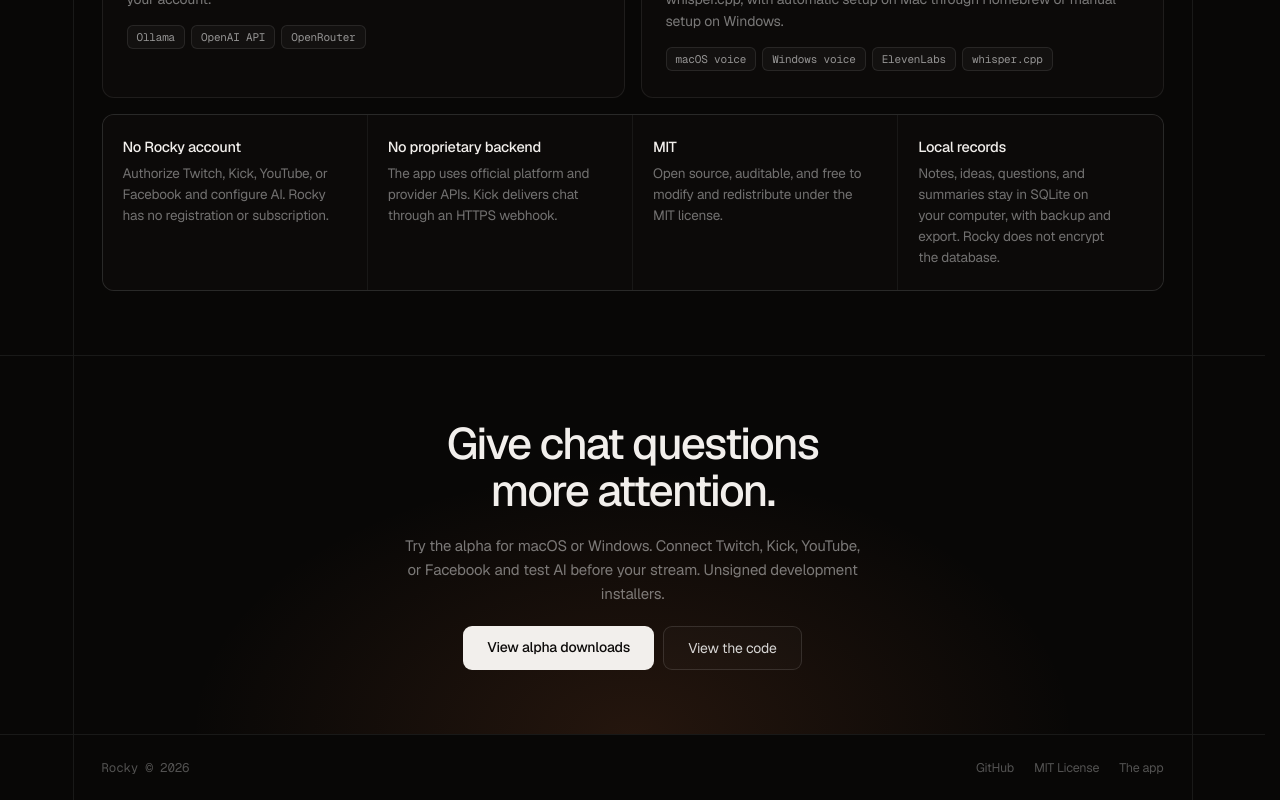
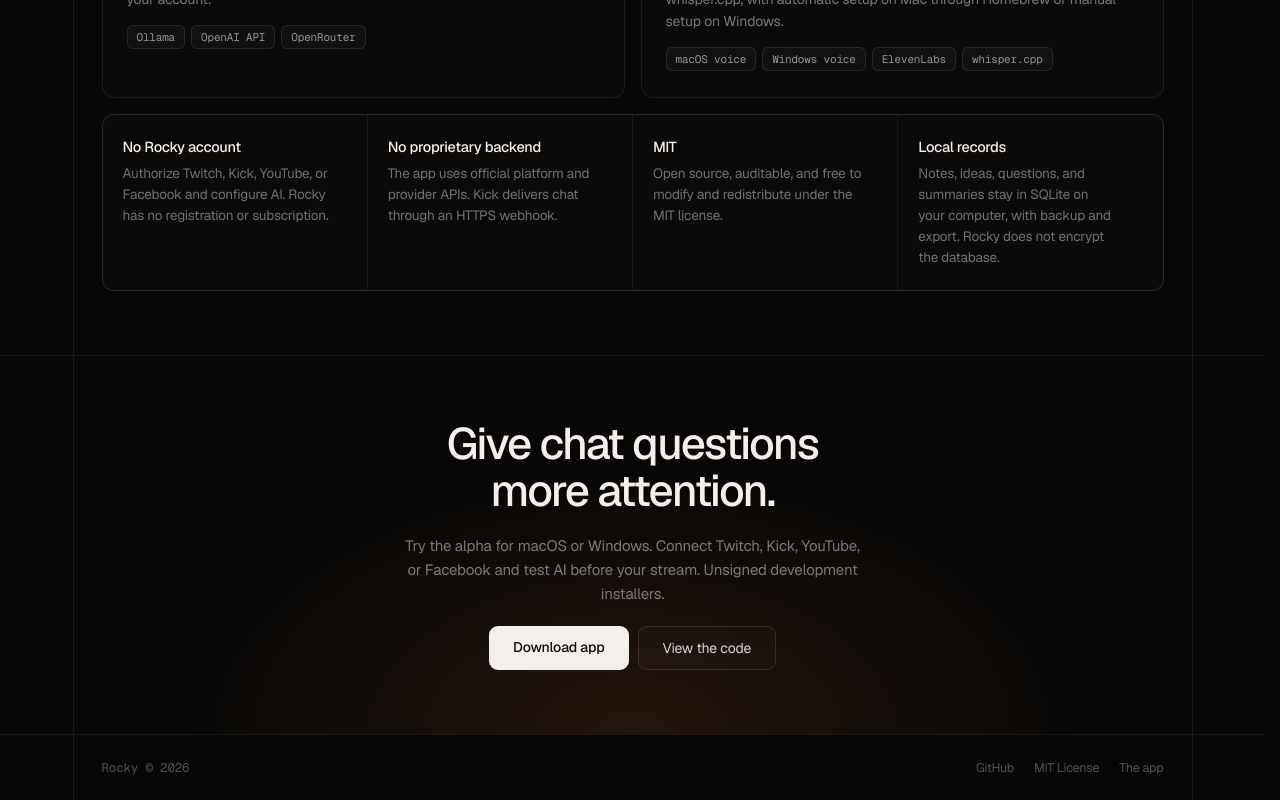
Before and after one commit to opensources-com-br/rocky, a Next.js app in the folder apps/web/: page / in a window 1280 px wide. Shown: the part 3144-3944 px from the top of the page. Built offline with nearby package versions, Linux system fonts and the light colour scheme.

Commit message:
feat: download Rocky from the final call to action

```diff
--- a/apps/web/components/landing/DownloadContent.jsx
+++ b/apps/web/components/landing/DownloadContent.jsx
@@ -1,4 +1,5 @@
 import SiteFrame from "@/components/SiteFrame";
+import DownloadButton from "@/components/DownloadButton";
 import { localized } from "@/lib/i18n";
 
 export default function DownloadContent({ locale }) {
@@ -11,9 +12,7 @@ export default function DownloadContent({ locale }) {
 {localized(locale, "Try the alpha for macOS or Windows. Connect Twitch, Kick, YouTube, or Facebook and test AI before your stream. Unsigned development installers.", "Experimente a versão alpha para macOS ou Windows. Conecte Twitch, Kick, YouTube ou Facebook e teste a IA antes da live. Instaladores de desenvolvimento não assinados.")}
 </p>
 <div style={{"display": "flex", "flexWrap": "wrap", "justifyContent": "center", "gap": "9px"}}>
-<a href={"https://github.com/opensources-com-br/rocky/releases"} style={{"padding": "12px 24px", "borderRadius": "9px", "background": "#f2efec", "color": "#0d0b0a", "fontSize": "14px", "fontWeight": "500"}}>
-{localized(locale, "View alpha downloads", "Ver downloads alpha")}
-</a>
+<DownloadButton locale={locale} style={{"padding": "12px 24px", "borderRadius": "9px", "background": "#f2efec", "color": "#0d0b0a", "fontSize": "14px", "fontWeight": "500"}} />
 <a href={"https://github.com/opensources-com-br/rocky"} style={{"padding": "12px 24px", "borderRadius": "9px", "border": "1px solid rgba(255,255,255,.12)", "background": "rgba(255,255,255,.02)", "color": "rgba(255,255,255,.82)", "fontSize": "14px"}}>
 {localized(locale, "View the code", "Ver o código")}
 </a>
```
